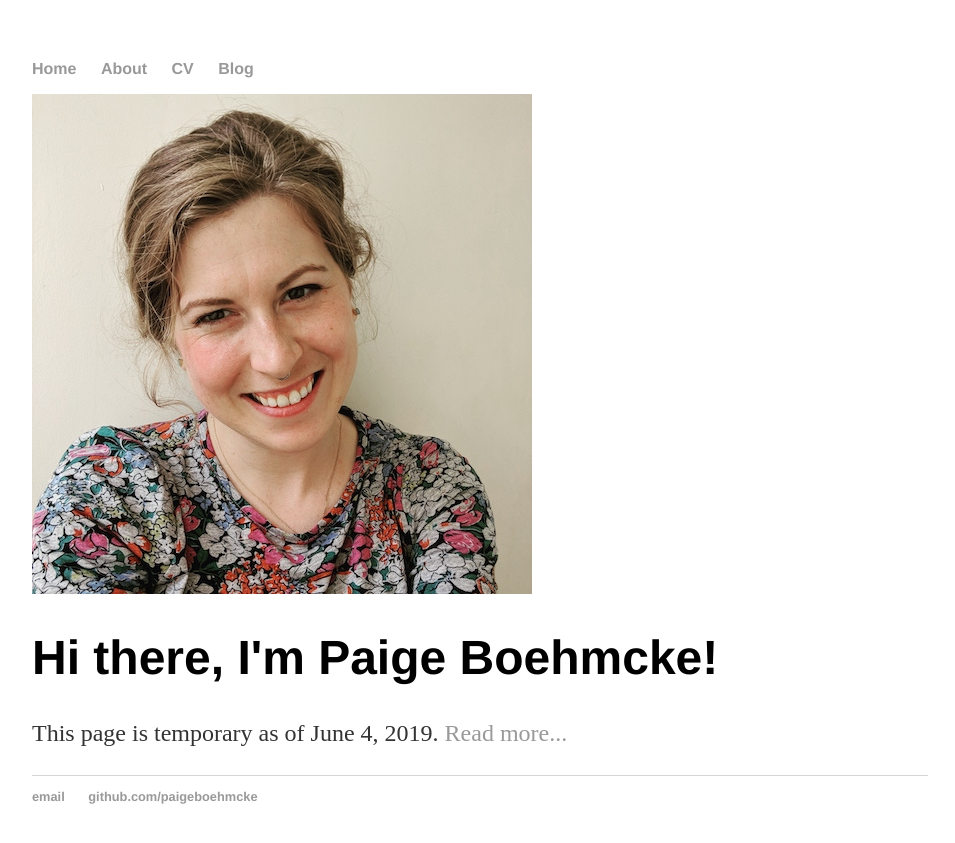
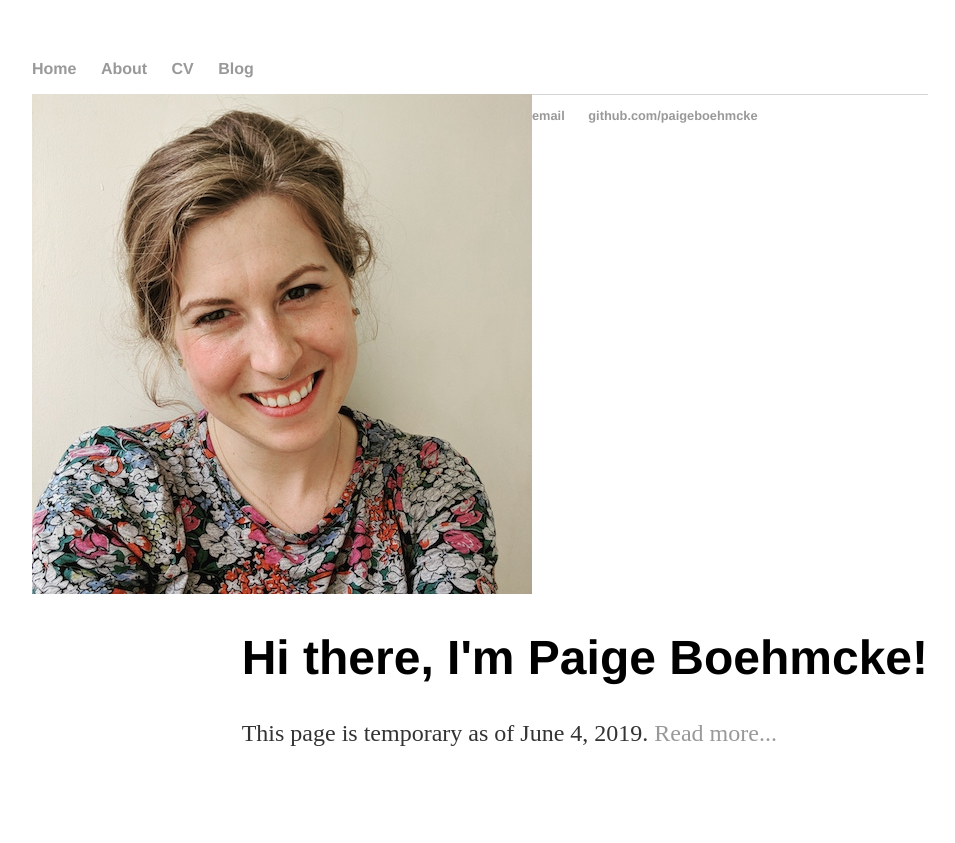
Before and after one commit to paigeboehmcke/paigeboehmcke.github.io, a Jekyll site: the page built from index.html, in a window 1280 px wide. Shown: the top 843 px of the page, without its empty margins (160-1115 px from the left). Built offline with Jekyll 4.4.1, drawn with Linux system fonts in a browser that asks for light colours.

Commit message:
Update main.css

```diff
--- a/css/main.css
+++ b/css/main.css
@@ -39,9 +39,9 @@ ul.posts {
 ul.posts li {
     list-style: none;
 }
-homeleft {
+.homeleft {
     float: left;
 }
-homeright {
+.homeright {
     float: right;
 }
```
